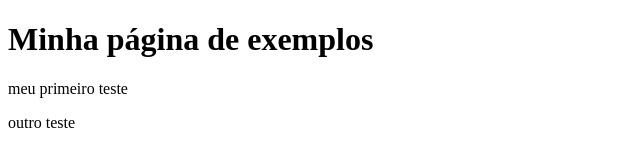
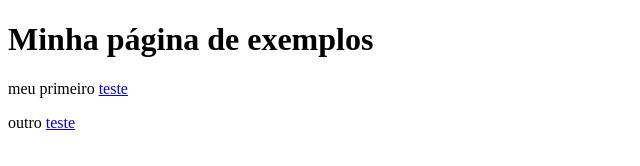
Before and after one commit to ufjf-dcc121/dcc121-2023-1-atv1-Patrick448, a plain HTML site: page index.html in a window 1280 px wide. Shown: the full height of the page, 0-640 px from the left. Drawn offline with Linux system fonts and the light colour scheme.

Commit message:
adiciona links

```diff
--- a/index.html
+++ b/index.html
@@ -9,8 +9,8 @@
 <body>
     <h1>Minha página de exemplos</h1>
 
-    <p>meu primeiro teste</p>
-    <p>outro teste</p>
+    <p>meu primeiro <a href="teste.html">teste</a></p>
+    <p>outro <a href="outra.html">teste</a></p>
 
 </body>
 </html>
```
